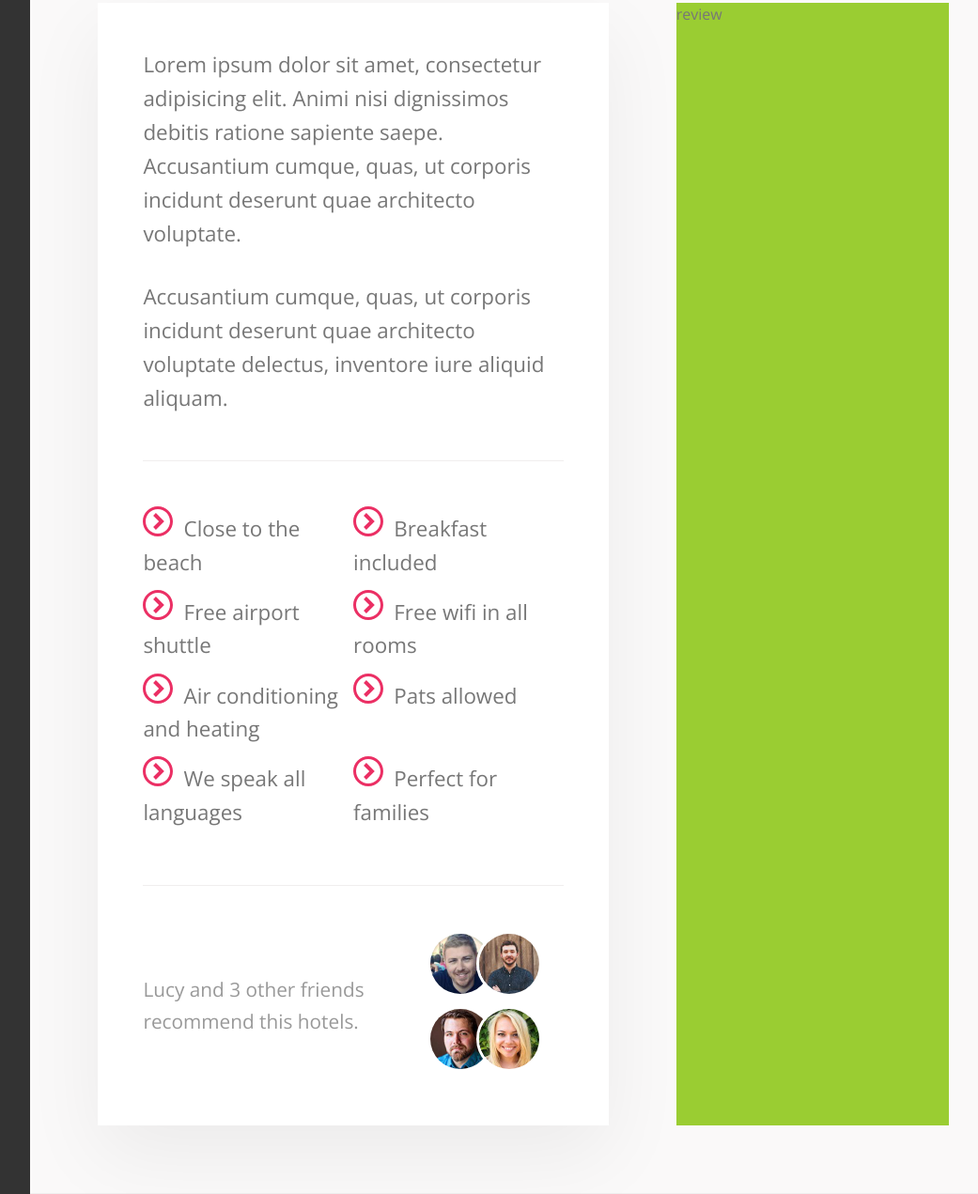
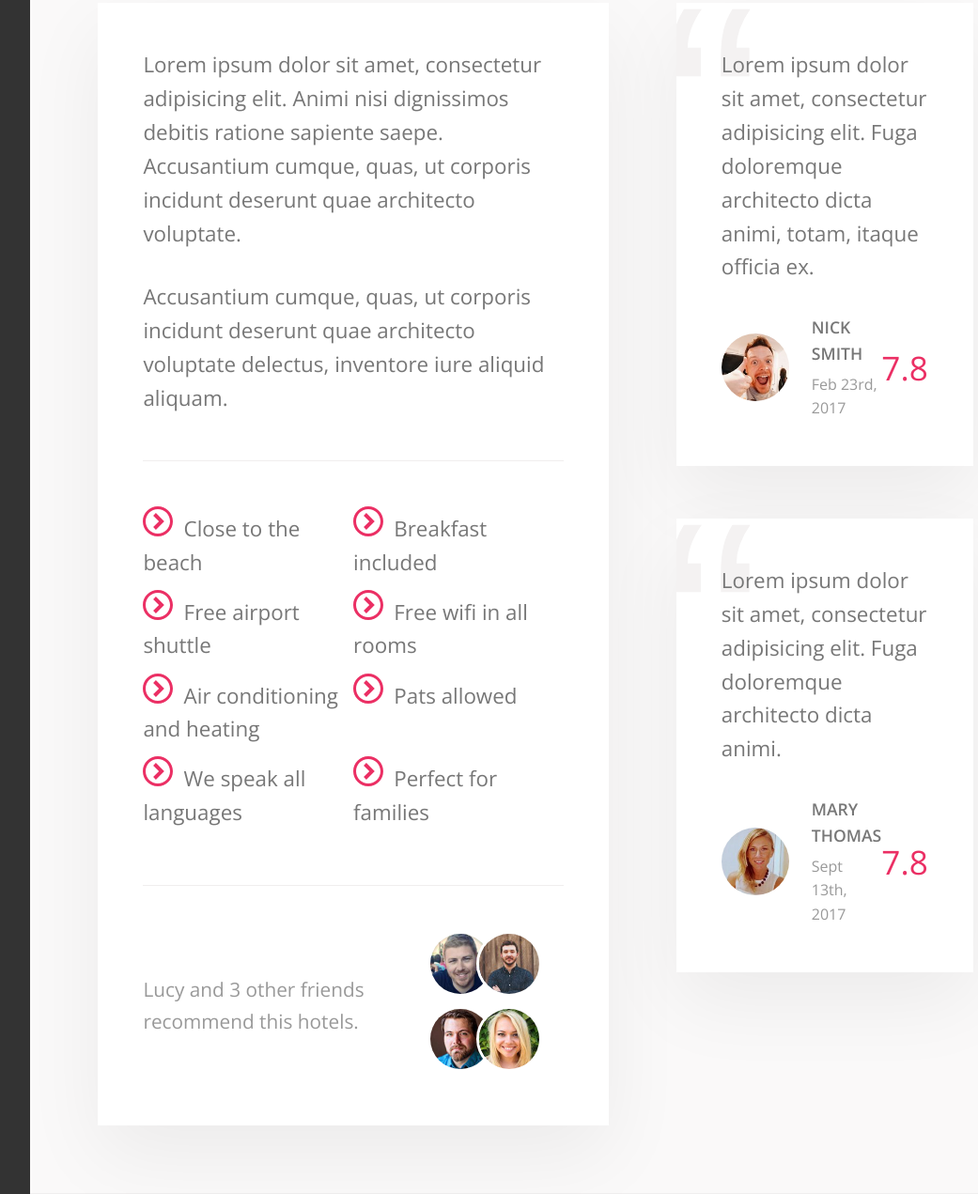
Before and after one commit to CocoTapi/advanced-css-and-sass, a website: page Trillo/index.html in a window 1280 px wide. Shown: the part 826-2097 px from the top of the page at 94% size, without its empty margins (198-1239 px from the left). Drawn offline with nearby package versions, Linux system fonts and the light colour scheme.

Commit message:
add review styling

```diff
--- a/Trillo/index.html
+++ b/Trillo/index.html
@@ -165,7 +165,31 @@
                         </div>
 
                         <div class="user-reviews">
-                            review
+                            <figure class="review">
+                                <blockquote class="review__text">
+                                    Lorem ipsum dolor sit amet, consectetur adipisicing elit. Fuga doloremque architecto dicta animi, totam, itaque officia ex.
+                                </blockquote>
+                                <figcaption class="review__user">
+                                    <img src="img/user-1.jpg" alt="User 1" class="review__photo">
+                                    <div class="review__user-box">
+                                        <p class="review__user-name">Nick Smith</p>
+                                        <p class="review__user-date">Feb 23rd, 2017</p>
+                                    </div>
+                                    <div class="review__rating">7.8</div>
+                                </figcaption>
+                            </figure>
+                            <figure class="review">
+                                <blockquote class="review__text">
+                                    Lorem ipsum dolor sit amet, consectetur adipisicing elit. Fuga doloremque architecto dicta animi.                                </blockquote>
+                                <figcaption class="review__user">
+                                    <img src="img/user-2.jpg" alt="User 2" class="review__photo">
+                                    <div class="review__user-box">
+                                        <p class="review__user-name">Mary Thomas</p>
+                                        <p class="review__user-date">Sept 13th, 2017</p>
+                                    </div>
+                                    <div class="review__rating">7.8</div>
+                                </figcaption>
+                            </figure>
                         </div>
                     </div>
                 </main>
--- a/Trillo/sass/_component.scss
+++ b/Trillo/sass/_component.scss
@@ -415,3 +415,68 @@
         }
     }
 }
+
+///////////////////////////////////////////////
+// REVIEWS
+.review{
+    background-color: #FFF;
+    box-shadow: var(--shadow-light);
+    padding: 3rem;
+    margin-bottom: 3.5rem;
+    position: relative;
+
+    //prevent quotation mark to go out of the box
+    overflow: hidden;
+
+    &__text {
+        margin-bottom: 2rem;
+        z-index: 10;
+        position: relative;
+    }
+
+    &__user {
+        display: flex;
+        align-items: center;
+    }
+
+    &__photo {
+        height: 4.5rem;
+        width: 4.5rem;
+        border-radius: 50%;
+        margin-right: 1.5rem;
+    }
+
+    &__user-box {
+        margin-right: auto;
+    }
+
+    &__user-name {
+        font-size: 1.1rem;
+        font-weight: 600;
+        text-transform: uppercase;
+        margin-bottom: .4rem;
+    }
+
+    &__user-date {
+        font-size: 1rem;
+        color: var(--color-grey-dark-3);
+    }
+
+    &__rating {
+       color: var(--color-primary);
+       font-size: 2.2rem;
+       font-weight: 300;
+    }
+
+    &::before {
+        content: "\201C";
+        position: absolute;
+        top: -2.75rem;
+        left: -1rem;
+        line-height: 1;
+        font-size: 20rem;
+        color: var(--color-grey-light-2);
+        font-family: sans-serif;
+        z-index: 1;
+    }
+}
--- a/Trillo/sass/_layout.scss
+++ b/Trillo/sass/_layout.scss
@@ -50,10 +50,11 @@
     padding: 4.5rem;
     background-color: var(--color-grey-light-1);
     border-bottom: var(--line);
+    font-size: 1.4rem;
 }
 
 .description {
-    font-size: 1.4rem;
+    //font-size: 1.4rem;
     background-color: #fff;
     box-shadow: var(--shadow-light);
     padding: 3rem;
@@ -62,6 +63,6 @@
 }
 
 .user-reviews {
-    background-color: yellowgreen;
+    //background-color: yellowgreen;
     flex: 1;
 }
```
Also changed, not shown: Trillo/css/style.css, 1 other file.
